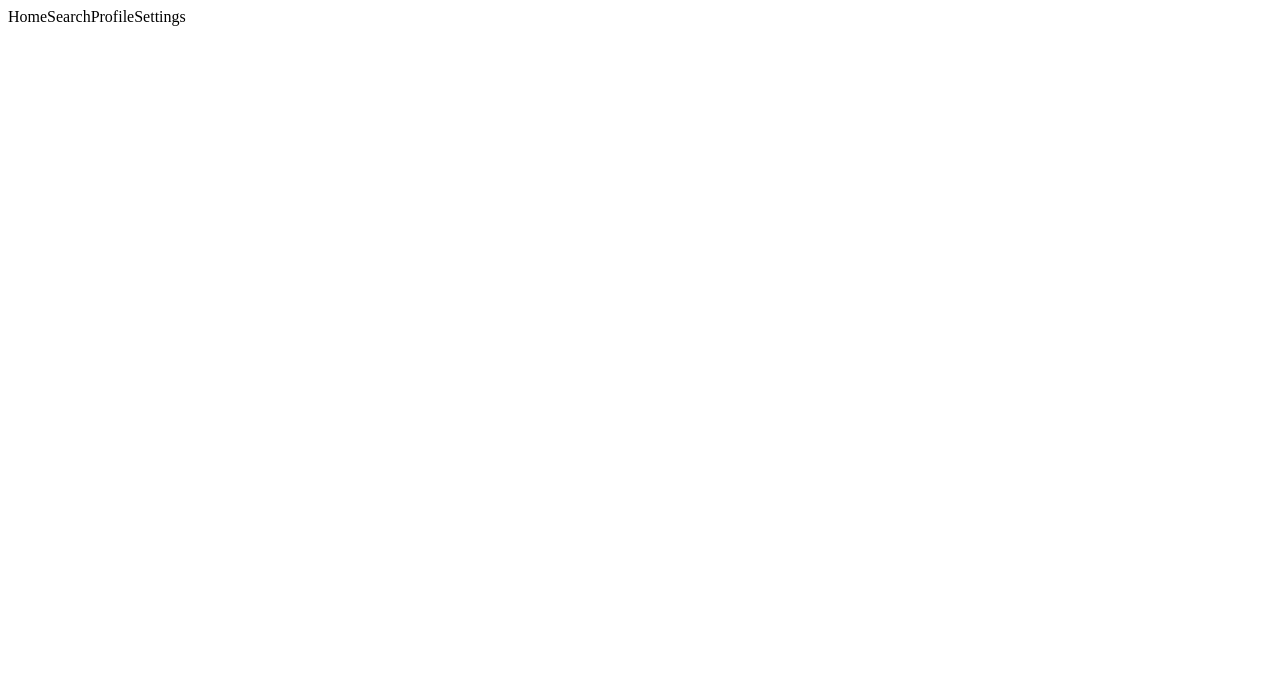
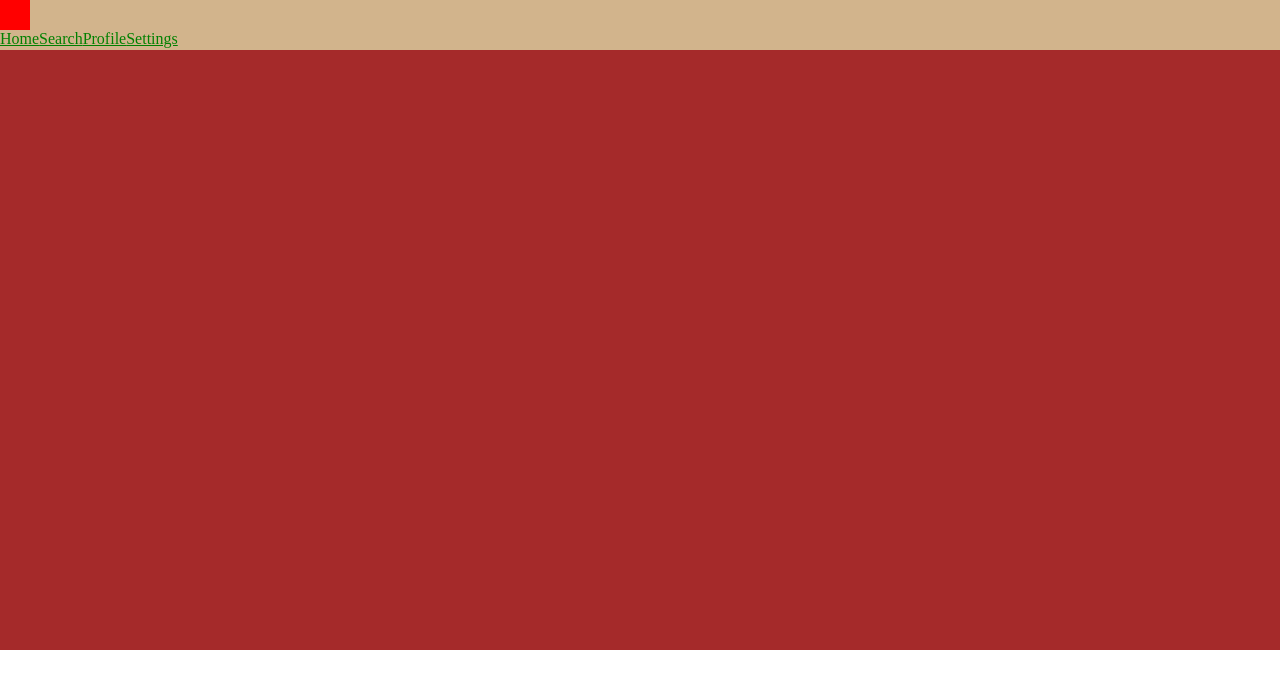
Before and after one commit to Wowsaruss/Photo-Sharing-App, a React (Create React App) app: page / in a window 1280 px wide. Shown: the top 688 px of the page. Built offline with nearby package versions, Linux system fonts and the light colour scheme.

Commit message:
HashRouter implimented

```diff
--- a/package.json
+++ b/package.json
@@ -7,6 +7,7 @@
     "npm-run-all": "^4.1.2",
     "react": "^16.2.0",
     "react-dom": "^16.2.0",
+    "react-router-dom": "^4.2.2",
     "react-scripts": "1.0.17"
   },
   "scripts": {
--- a/src/App.js
+++ b/src/App.js
@@ -1,11 +1,20 @@
 import React, { Component } from 'react';
+import { Route, Switch } from 'react-router-dom';
+
+import Navbar from './components/Navbar';
 import Landing from './components/Landing';
+import Dashboard from './components/Dashboard';
+
 
 class App extends Component {
   render() {
     return (
       <div>
-        <Landing/>
+        <Navbar/>
+          <Switch>
+            <Route exact path='/' component={Landing}/>
+            <Route path='/dashboard' component={Dashboard}/>
+          </Switch>
       </div>
     );
   }
--- /dev/null
+++ b/src/components/Dashboard.js
@@ -0,0 +1,12 @@
+import React from 'react';
+
+class Dashboard extends React.Component {
+    render() {
+        return(
+            <div>
+                World
+            </div>
+        )
+    }
+}
+export default Dashboard;
--- a/src/components/Landing.js
+++ b/src/components/Landing.js
@@ -4,11 +4,8 @@ class Landing extends React.Component {
     render() {
         return (
             <div>
-                <div className='navbar-main' >
-                    <a>Home</a>
-                    <a>Search</a>
-                    <a>Profile</a>
-                    <a>Settings</a>
+                <div className='landing-main'>
+
                 </div>
             </div>
         )
--- /dev/null
+++ b/src/components/Navbar.js
@@ -0,0 +1,21 @@
+import React from 'react';
+import {Link} from 'react-router-dom';
+
+class Navbar extends React.Component {
+    render() {
+        return(
+            <div>
+                <div className='navbar-main' >
+                    <Link to='/'>
+                    <div className='nav-logo' ></div>
+                    </Link>
+                    <Link to='/dashboard'>Home</Link>
+                    <Link to='/'>Search</Link>
+                    <Link to='/'>Profile</Link>
+                    <Link to='/'>Settings</Link>
+                </div>
+            </div>
+        )
+    }
+}
+export default Navbar;
--- a/src/index.js
+++ b/src/index.js
@@ -1,6 +1,11 @@
 import React from 'react';
 import ReactDOM from 'react-dom';
 import App from './App';
+import {HashRouter} from 'react-router-dom';
 import './styles/main.css';
 
-ReactDOM.render(<App />, document.getElementById('root'));
+ReactDOM.render(
+    <HashRouter>
+        <App />
+    </HashRouter>
+, document.getElementById('root'));
--- a/src/styles/_global.scss
+++ b/src/styles/_global.scss
@@ -1,5 +1,5 @@
-@import 'global';
-@import 'mixins';
-@import 'variables';
-
-@import './components/_landing.scss';
+body {
+    padding: 0px;
+    border: 0px;
+    margin: 0px;
+}
--- a/src/styles/components/_landing.scss
+++ b/src/styles/components/_landing.scss
@@ -0,0 +1,5 @@
+.landing-main {
+    background-color: brown;
+    height: 600px;
+    width: 100vw;
+}
--- /dev/null
+++ b/src/styles/components/_navbar.scss
@@ -0,0 +1,13 @@
+.navbar-main {
+    background-color: tan;
+    height: 50px;
+    width: 100vw;
+    a {
+        color: green;
+    }
+}
+.nav-logo {
+    height: 30px;
+    width: 30px;
+    background-color: red;
+}
--- a/src/styles/main.css
+++ b/src/styles/main.css
@@ -0,0 +1,21 @@
+body {
+  padding: 0px;
+  border: 0px;
+  margin: 0px; }
+
+.navbar-main {
+  background-color: tan;
+  height: 50px;
+  width: 100vw; }
+  .navbar-main a {
+    color: green; }
+
+.nav-logo {
+  height: 30px;
+  width: 30px;
+  background-color: red; }
+
+.landing-main {
+  background-color: brown;
+  height: 600px;
+  width: 100vw; }
```
Also changed, not shown: src/styles/main.scss (+7 -0 lines), src/styles/components/_dashboard.scss (added), 1 other file (tests, documents, lock files or other folders).
